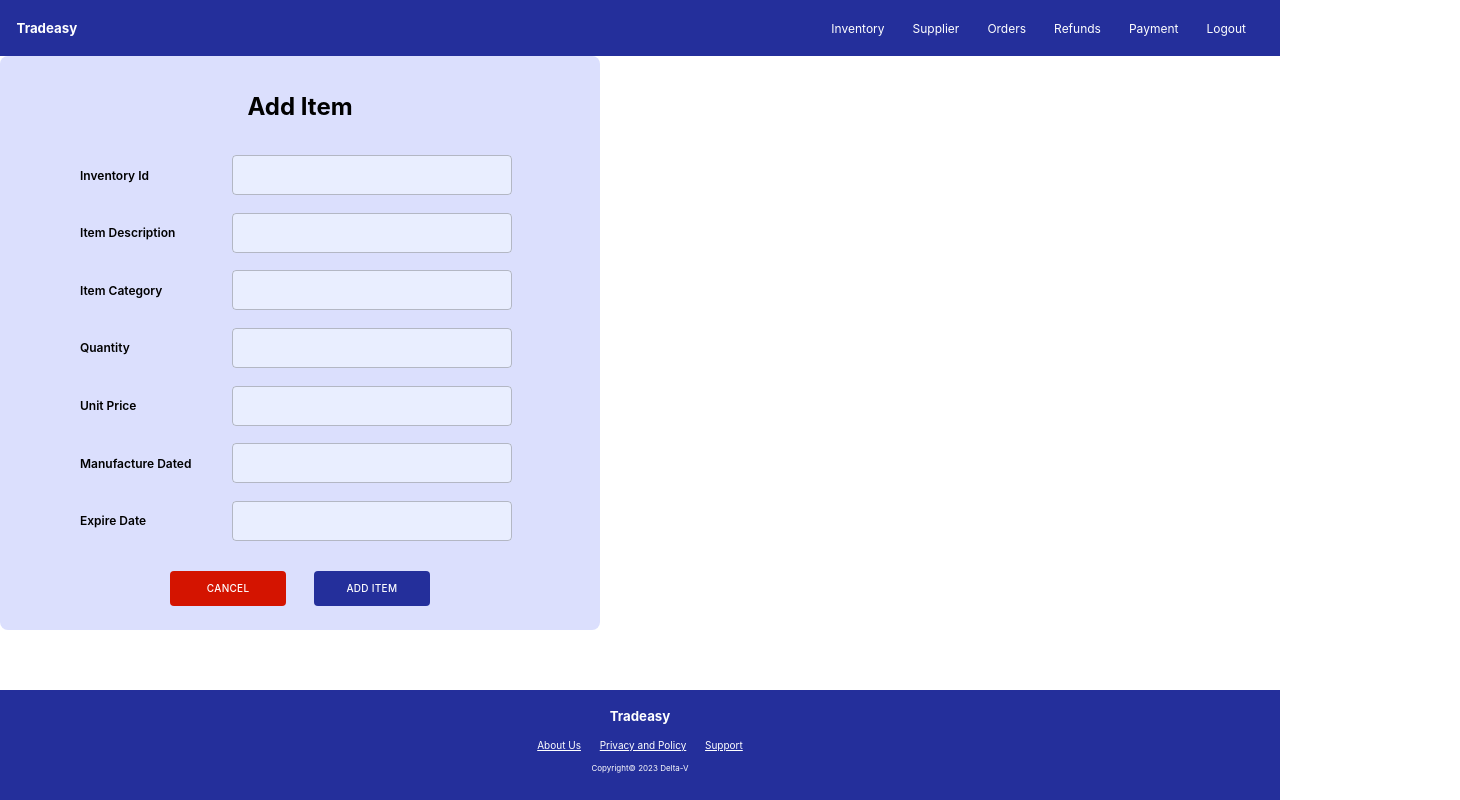
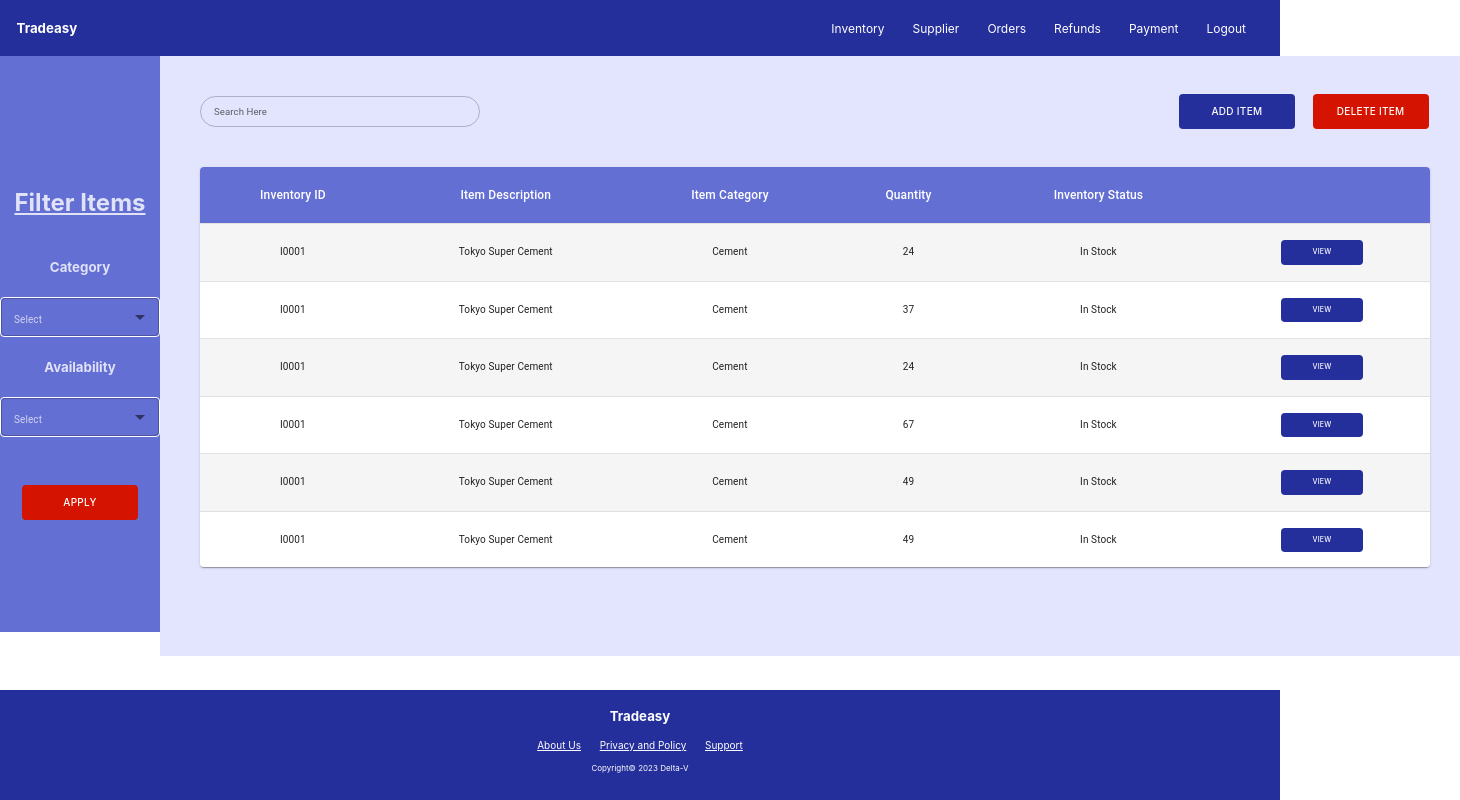
Before and after one commit to MrSilent2001/Sales-And-Inventory-Management-System, a React (Create React App) app: page / in a window 1280 px wide. Shown: the whole page, 1460 px wide, since content can reach past the window. Built offline with nearby package versions, Linux system fonts and the light colour scheme.

Commit message:
Add Item Window Popup Function Added

```diff
--- a/src/App.js
+++ b/src/App.js
@@ -2,14 +2,12 @@ import './App.css';
 import Navbar from "./layout/navbar/navbar";
 import Footer from "./layout/footer/footer";
 import ViewInventory from "./pages/view inventory page/viewInventory";
-import CustomizedTables from "./pages/table";
-import AddItem from "./pages/view inventory page/Models/Add Item/Add Item";
 
 function App() {
   return (
     <div className="App">
         <Navbar></Navbar>
-        <AddItem></AddItem>
+        <ViewInventory></ViewInventory>
         <Footer></Footer>
     </div>
   );
--- a/src/pages/view inventory page/Models/Add Item/Add Item.js
+++ b/src/pages/view inventory page/Models/Add Item/Add Item.js
@@ -60,7 +60,7 @@ const SaveItemButton = styled(Button)(({ theme }) => ({
     fontFamily: 'inter',
     padding: '1.75em 0.625em'
 }));
-function AddItem(){
+function AddItem(props){
     return(
         <div className="addItemOuter">
             <div className="addItemModel">
@@ -131,7 +131,7 @@ function AddItem(){
 
                     <div className="formFieldButtons">
                         <div className="cancelButton">
-                            <CancelButton>Cancel</CancelButton>
+                            <CancelButton onClick={() => props.onClose(false)}>Cancel</CancelButton>
                         </div>
                         <div className="saveButton">
                             <SaveItemButton>Add Item</SaveItemButton>
--- a/src/pages/view inventory page/viewInventory.js
+++ b/src/pages/view inventory page/viewInventory.js
@@ -1,4 +1,4 @@
-import React from "react";
+import React, {useState} from "react";
 import Box from '@mui/material/Box';
 import TextField from '@mui/material/TextField';
 import MenuItem from '@mui/material/MenuItem';
@@ -17,6 +17,8 @@ import Paper from "@mui/material/Paper";
 import Table from "@mui/material/Table";
 import TableHead from "@mui/material/TableHead";
 import TableBody from "@mui/material/TableBody";
+import {Modal} from "@mui/material";
+import AddItem from "./Models/Add Item/Add Item";
 
 
 function SearchBar(){
@@ -242,6 +244,9 @@ function CustomizedTables() {
 }
 
 function ViewInventory(){
+
+    const [visible,setVisible] = useState(false)
+
     return(
         <div className="viewInventoryOuter">
             <div className="viewInventoryFilter">
@@ -271,7 +276,7 @@ function ViewInventory(){
                         <SearchBar></SearchBar>
                     </div>
                     <div className="viewInventoryButtons">
-                        <AddItemButton>Add Item</AddItemButton>
+                        <AddItemButton onClick={()=>setVisible(true)}>Add Item</AddItemButton>
                         <DeleteItemButton>Delete Item</DeleteItemButton>
                     </div>
                 </div>
@@ -280,6 +285,10 @@ function ViewInventory(){
                     <CustomizedTables></CustomizedTables>
                 </div>
             </div>
+
+            <Modal open={visible}>
+                <AddItem onClose={(value) => { setVisible(false)}} ></AddItem>
+            </Modal>
         </div>
     )
 }
```
